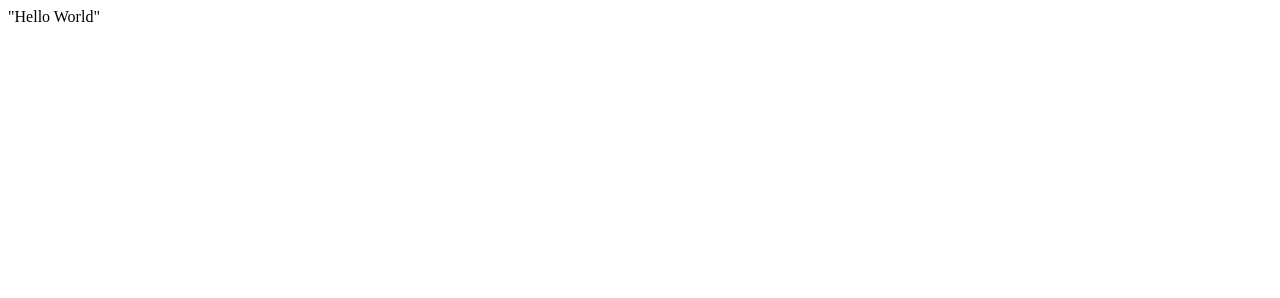
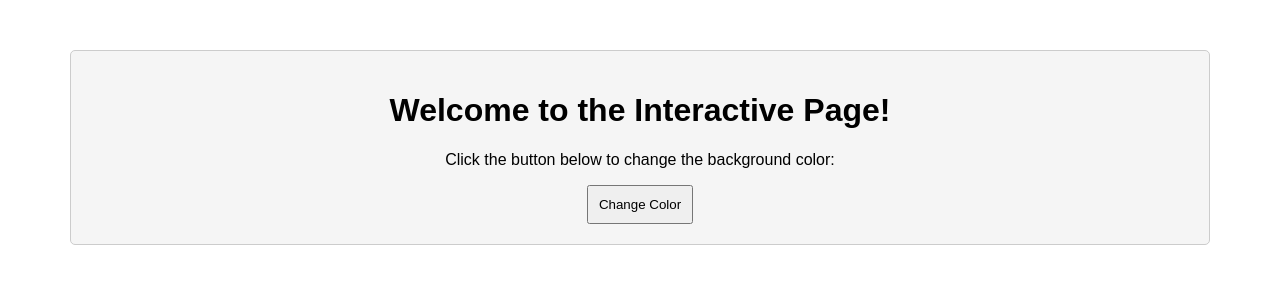
Before and after one commit to Attabatul/Attabatul.github.io, a plain HTML site: page index.html in a window 1280 px wide. Drawn offline with Linux system fonts and the light colour scheme.

Commit message:
Initial commit

```diff
--- a/index.html
+++ b/index.html
@@ -1 +1,43 @@
-"Hello World"
+<!DOCTYPE html>
+<html lang="en">
+<head>
+  <meta charset="UTF-8">
+  <meta name="viewport" content="width=device-width, initial-scale=1.0">
+  <title>Interactive Page</title>
+  <style>
+    body {
+      font-family: Arial, sans-serif;
+      text-align: center;
+      margin: 50px;
+    }
+    #interactive-div {
+      padding: 20px;
+      margin: 20px;
+      border: 1px solid #ccc;
+      border-radius: 5px;
+      background-color: #f5f5f5;
+    }
+    #changeColorBtn {
+      padding: 10px;
+      cursor: pointer;
+    }
+  </style>
+</head>
+<body>
+
+<div id="interactive-div">
+  <h1>Welcome to the Interactive Page!</h1>
+  <p>Click the button below to change the background color:</p>
+  <button id="changeColorBtn" onclick="changeBackgroundColor()">Change Color</button>
+</div>
+
+<script>
+  function changeBackgroundColor() {
+    var colors = ["#ff9999", "#99ff99", "#9999ff", "#ffff99", "#ffcc99"];
+    var randomColor = colors[Math.floor(Math.random() * colors.length)];
+    document.getElementById("interactive-div").style.backgroundColor = randomColor;
+  }
+</script>
+
+</body>
+</html>
```
